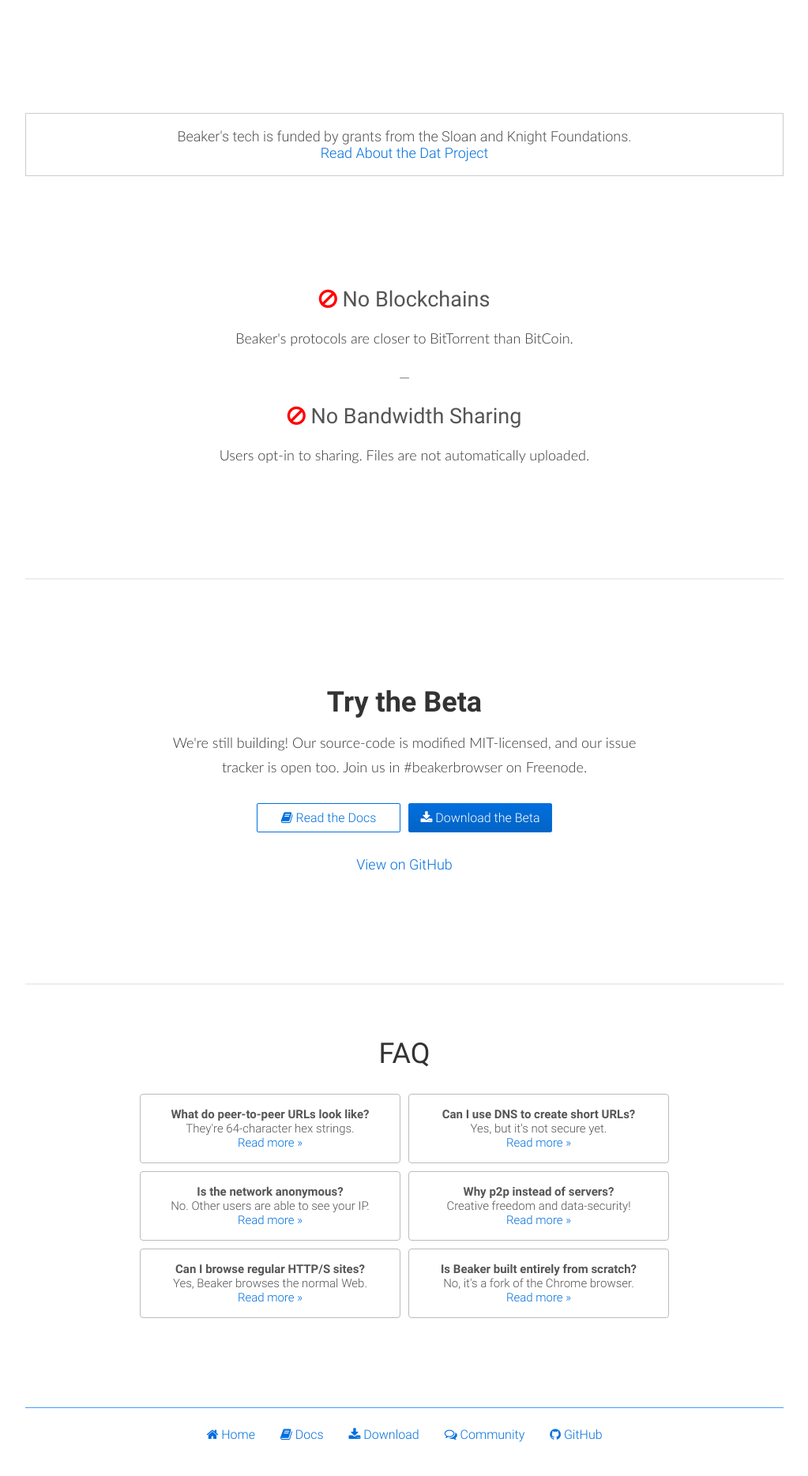
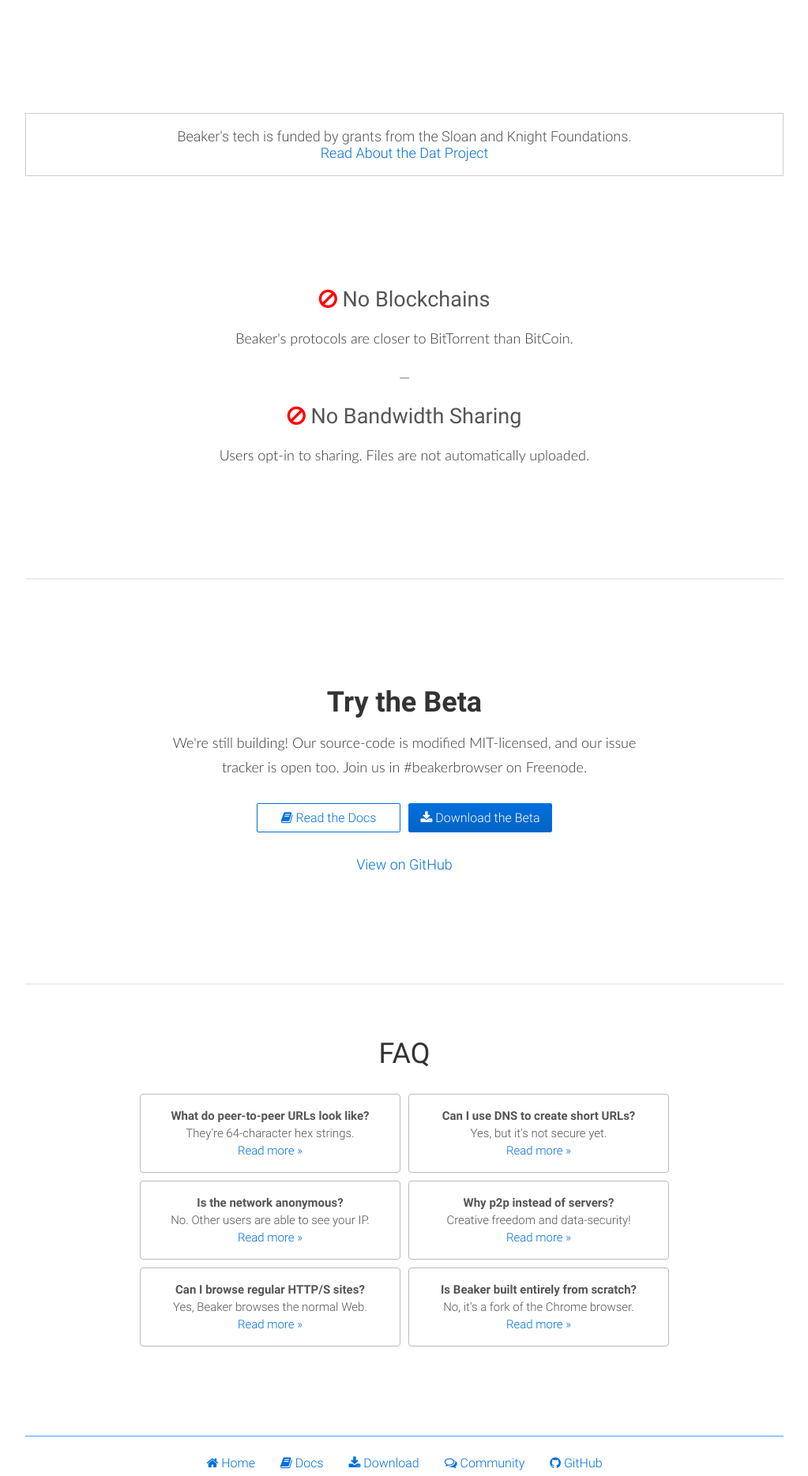
Before and after one commit to beakerbrowser/beakerbrowser.com, a Jekyll site: the page built from index.html, in a window 1280 px wide. Shown: the part 2779-4648 px from the top of the page at 79% size, without its empty margins (128-1151 px from the left). Built offline with Jekyll 4.4.1, drawn with Linux system fonts in a browser that asks for light colours; before the commit the page ends 4612 px from its top, so only the background shows below that.

Commit message:
more responsive fixies

```diff
--- a/css/main.scss
+++ b/css/main.scss
@@ -772,8 +772,15 @@
       border: 1px solid #bbb;
       border-radius: 4px;
       font-size: 15px;
+      line-height: 22px;
       vertical-align: top;
     }
+  }
+}
+
+@media(max-width: 500px) {
+  .mini-faq .mini-faq-row {
+    display: block;
   }
 }
 
```
